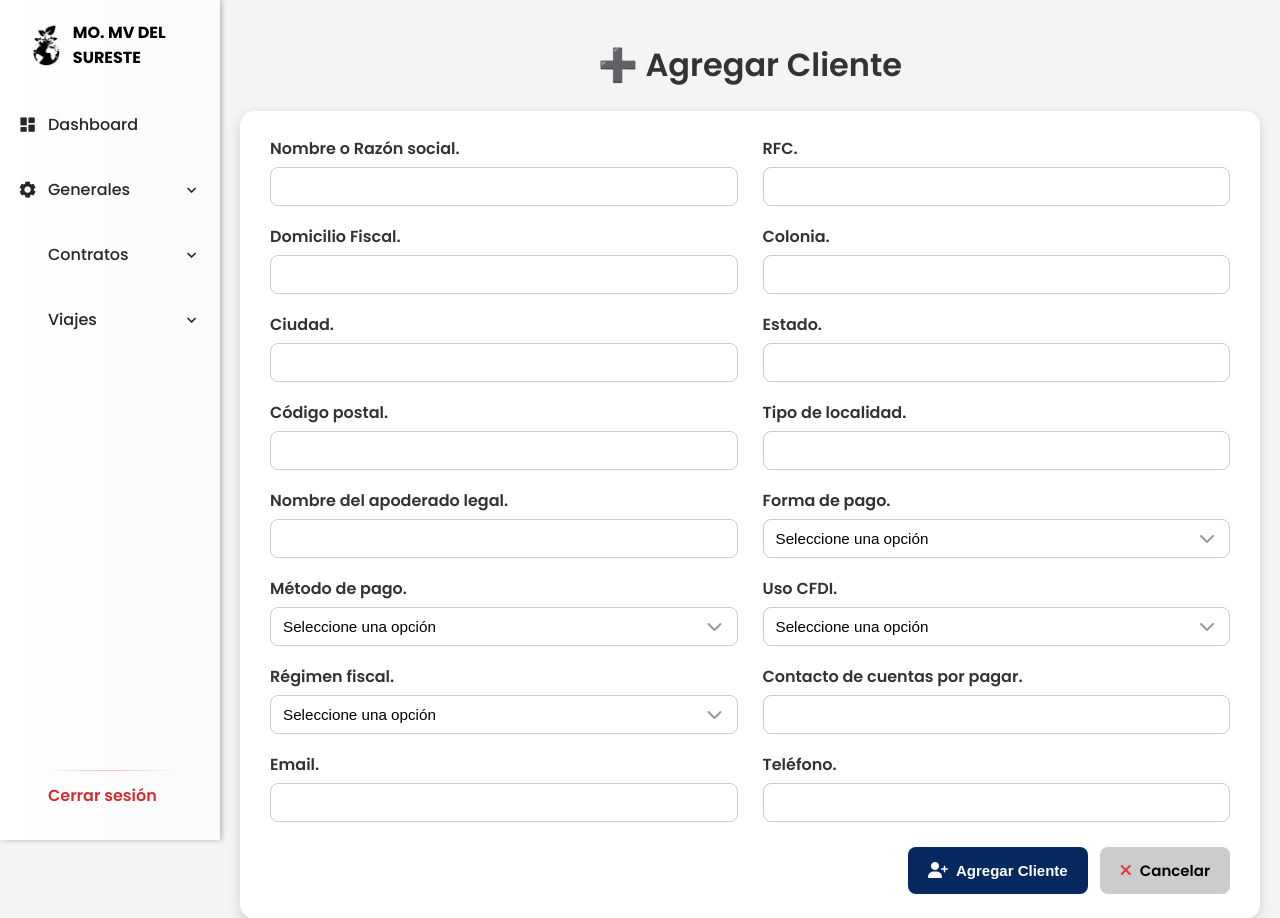
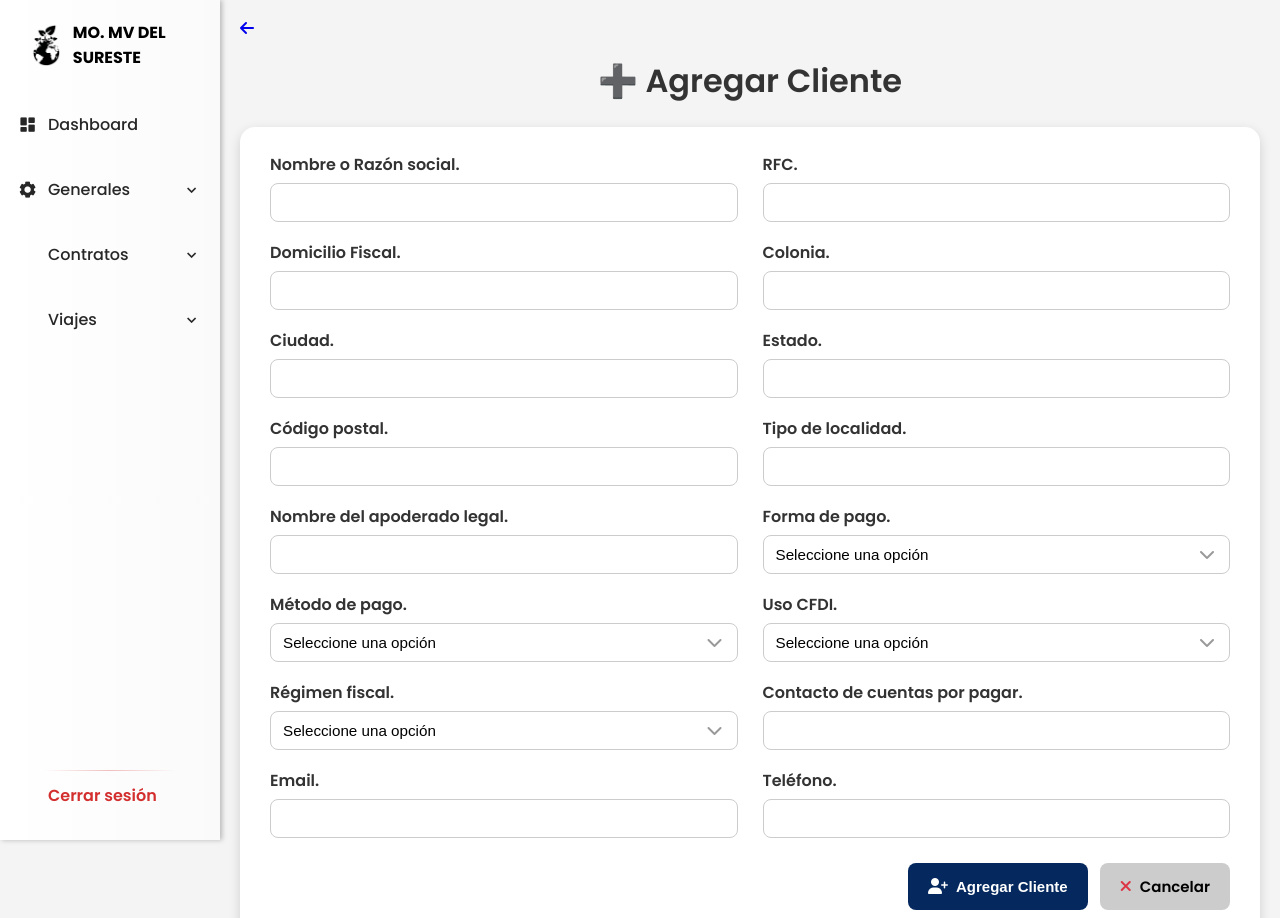
Before and after one commit to Erume2201/MoMvDelSureste, a PHP site: page /MoMvDelSureste/app/views/clientes/clientes_add.php in a window 1280 px wide. Shown: the top 918 px of the page. Run offline with PHP 8.4, Linux system fonts and the light colour scheme; some libraries are stand-ins or nearby versions.

Commit message:
flecha de retorno

```diff
--- a/app/views/clientes/clientes_add.php
+++ b/app/views/clientes/clientes_add.php
@@ -23,6 +23,9 @@ include __DIR__ . '../../layout/sidebar.php'; // MENÚ LATERAL
 <body class="main-clientes-add"">
     <div class="main-content">
         <div class="container">
+            <a href="<?php echo BASE_URL; ?>index.php?module=clientes" class="btn-flecha" title="Regresar">
+                <i class="fa-solid fa-arrow-left"></i>
+            </a>
             <h1>➕ Agregar Cliente</h1>
 
             <!-- Formulario -->
--- a/app/views/operadores/operadores_add.php
+++ b/app/views/operadores/operadores_add.php
@@ -22,6 +22,9 @@ include __DIR__ . '../../layout/sidebar.php'; // MENÚ LATERAL
 <body class="main-operadores-add">
     <div class="main-content">
         <div class="container">
+            <a href="<?php echo BASE_URL; ?>index.php?module=operadores" class="btn-flecha" title="Regresar">
+                <i class="fa-solid fa-arrow-left"></i>
+            </a>
             <h1>➕ Agregar Operadores</h1>
 
             <!-- Formulario -->
--- a/app/views/unidades/unidades_add.php
+++ b/app/views/unidades/unidades_add.php
@@ -23,6 +23,9 @@ include __DIR__ . '../../layout/sidebar.php'; // MENÚ LATERAL
 <body class="main-unidades-add"">
     <div class="main-content">
         <div class="container">
+            <a href="<?php echo BASE_URL; ?>index.php?module=unidades" class="btn-flecha" title="Regresar">
+                <i class="fa-solid fa-arrow-left"></i>
+            </a>
             <h1>➕ Agregar Unidad</h1>
 
             <!-- Formulario -->
```
Also changed, not shown: app/views/usuarios/usuarios_add.php (+4 -3 lines).
